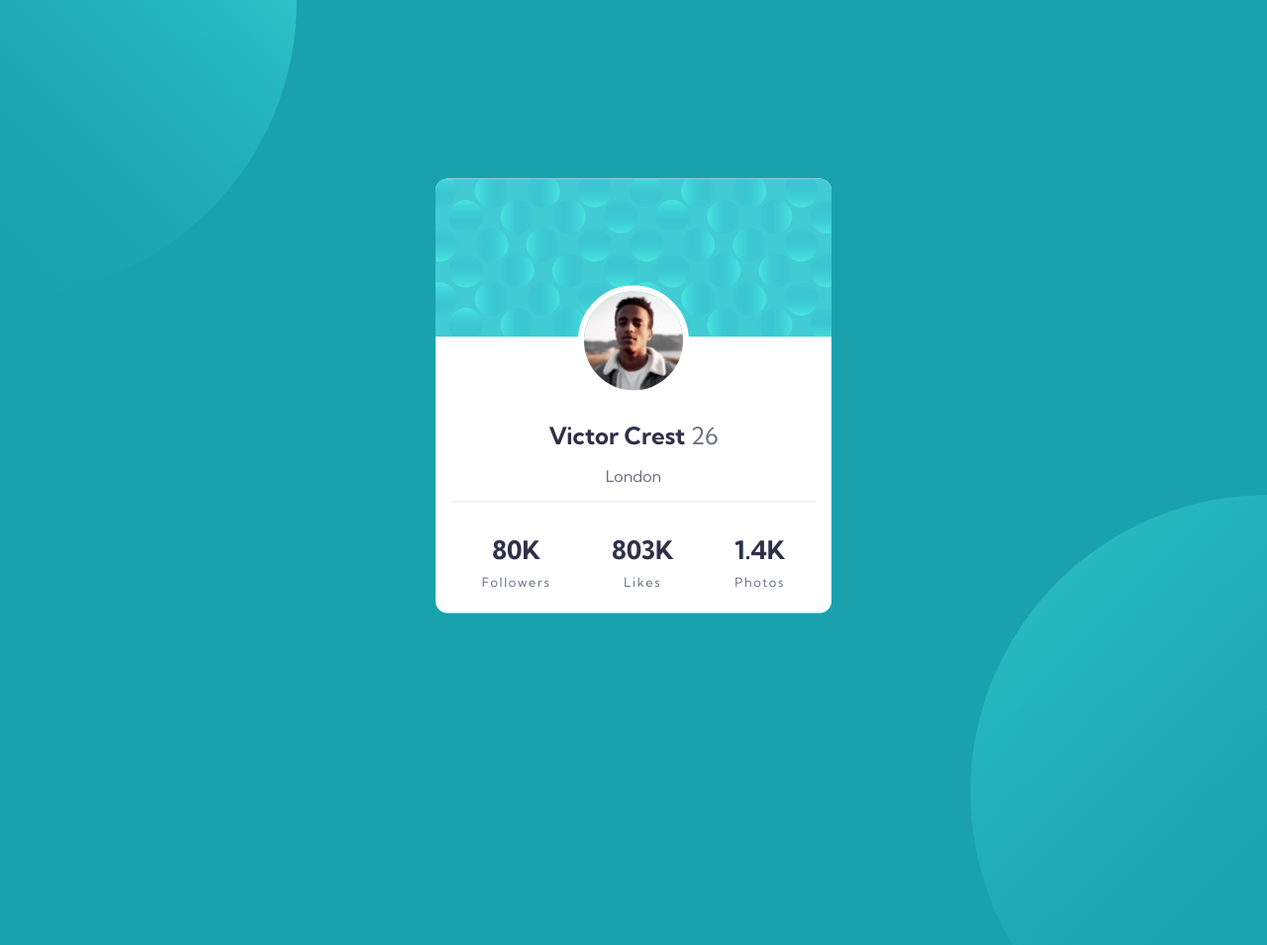
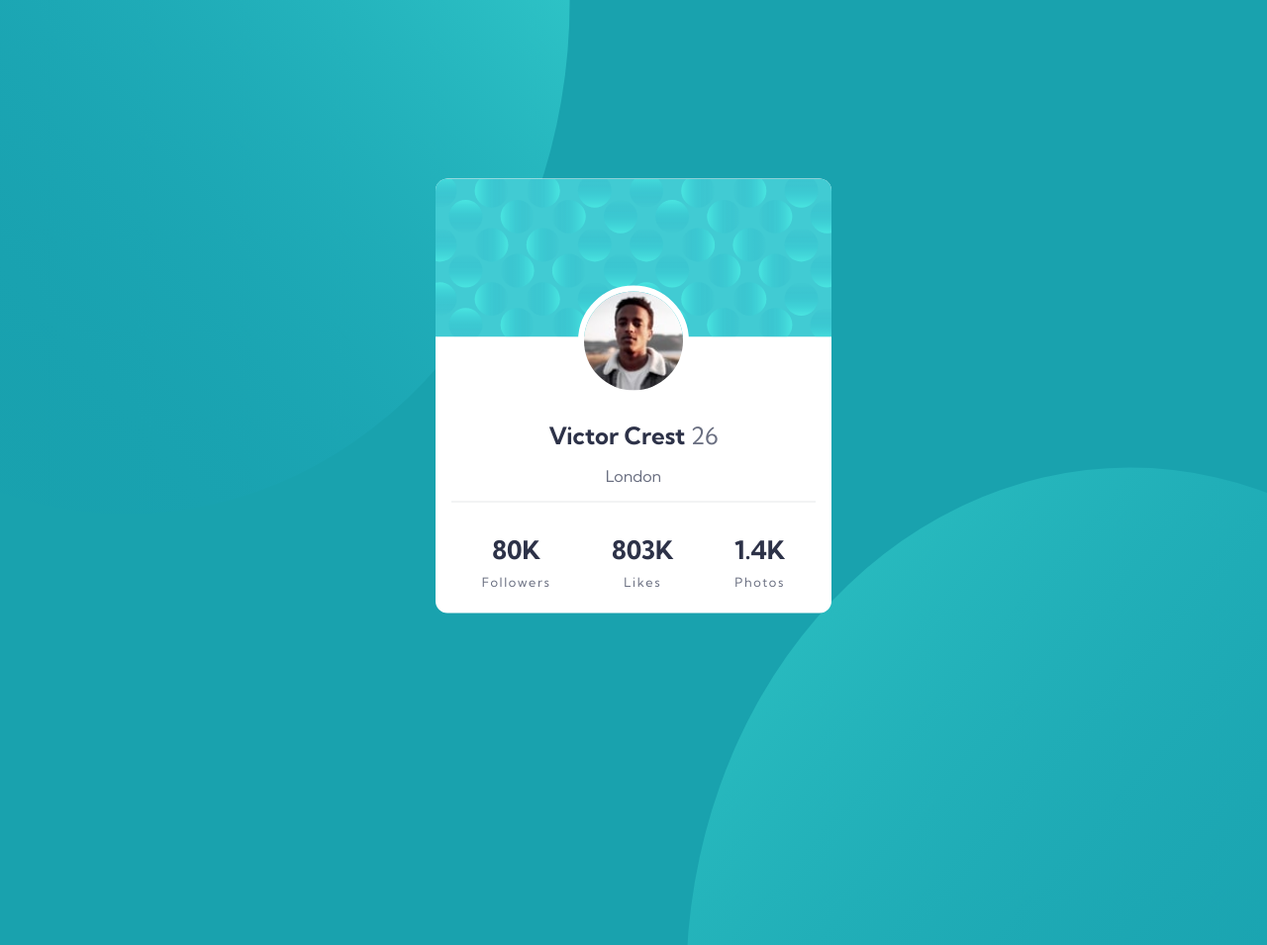
Before and after one commit to hassanahmadp/profile-card-component-main, a plain HTML site: page index.html in a window 1280 px wide. Shown: the top 955 px of the page at 99% size. Drawn offline with Linux system fonts and the light colour scheme.

Commit message:
web screen is done

```diff
--- a/css/styles.scss
+++ b/css/styles.scss
@@ -31,7 +31,6 @@ $colors: (
 body {
   height: 100vh;
   background-color: colors(dark-cyan);
-  @include idealFlex;
   overflow: hidden;
   color: colors(very-dark-desaturated-blue);
 }
@@ -54,20 +53,21 @@ h2 {
 
 .back-bubbles {
   position: absolute;
-  height: 75vh;
   z-index: 1;
+  width: 70vw;
+  height: 65rem;
 }
 
 .top-bubble {
   top: 0;
-  left: 0;
+  left: 8rem;
   transform: translate(-50%, -50%);
 }
 
 .bot-bubble {
-  bottom: 0;
-  right: 0;
-  transform: translate(50%, 50%);
+  bottom: -12rem;
+  right: -2.5rem;
+  transform: translate(30%, 50%);
 }
 
 .card {
```
Also changed, not shown: css/styles.css, 1 other file.
